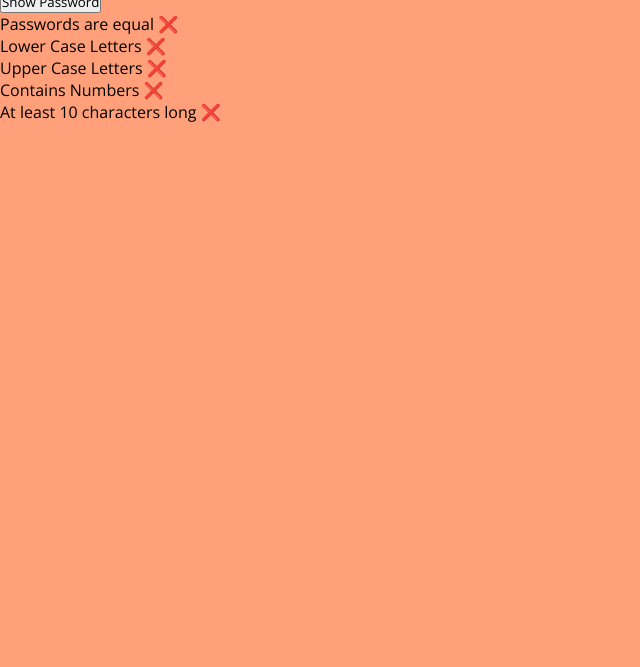
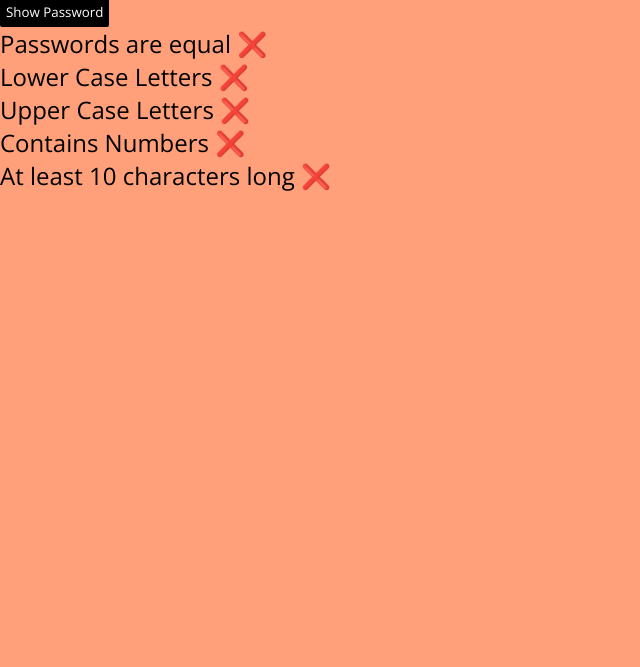
Before and after one commit to Manoo089/checkpoint-password-check, a plain HTML site: page index.html in a window 1280 px wide. Shown: the part 133-800 px from the top of the page, without its empty margins (0-640 px from the left). Drawn offline with nearby package versions, Linux system fonts and the light colour scheme.

Commit message:
style: inputfield, button and Text

```diff
--- a/style.css
+++ b/style.css
@@ -30,4 +30,16 @@ h6 {
 input,
 button {
     font-family: "Open Sans", sans-serif;
+    border: 2px solid black;
+    border-radius: 2px;
+    padding: 0.25rem;
 }
+
+button {
+    background-color: black;
+    color: white;
+}
+
+.checks__container {
+    font-size: 1.5rem;
+}
```
